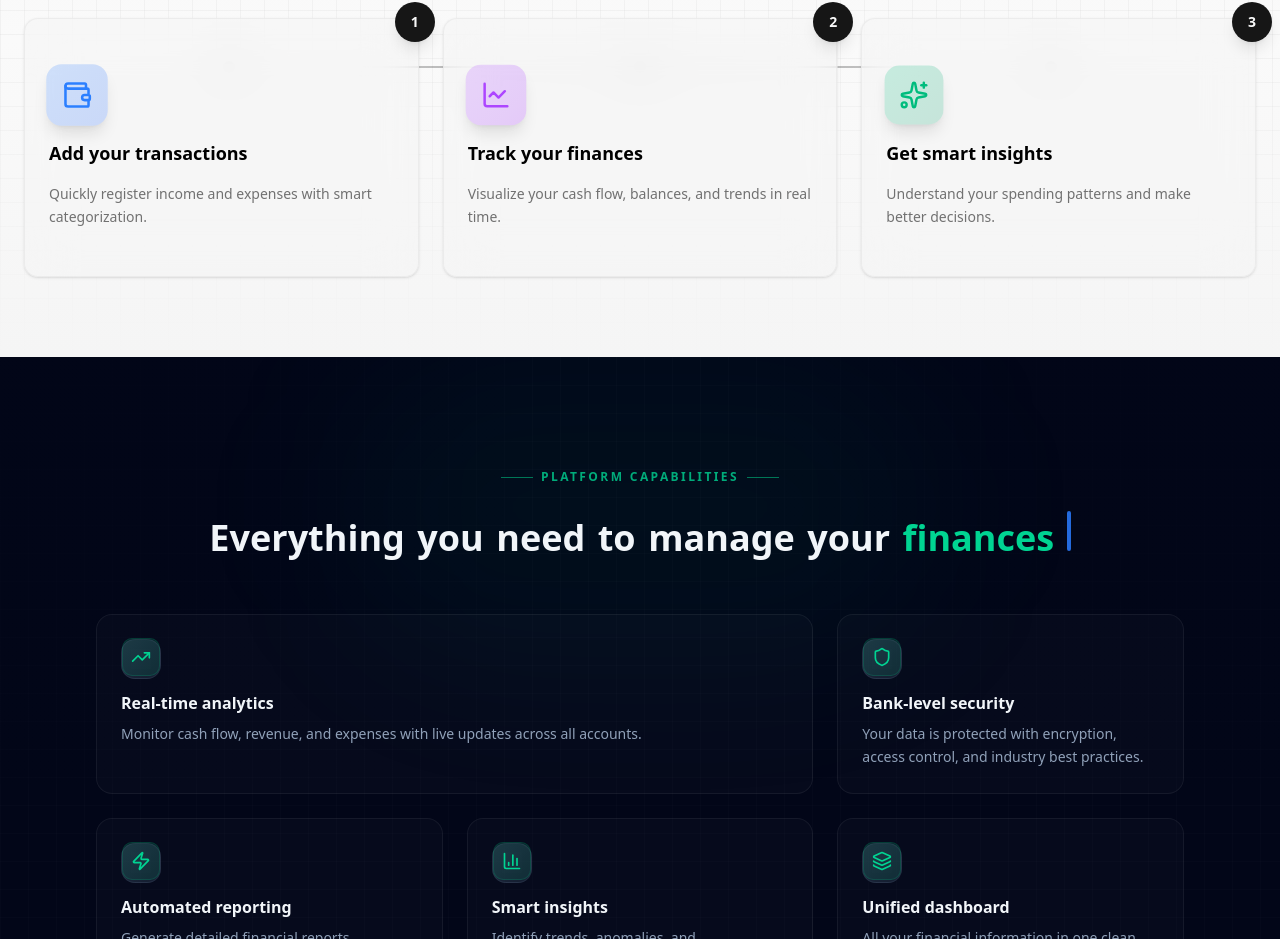
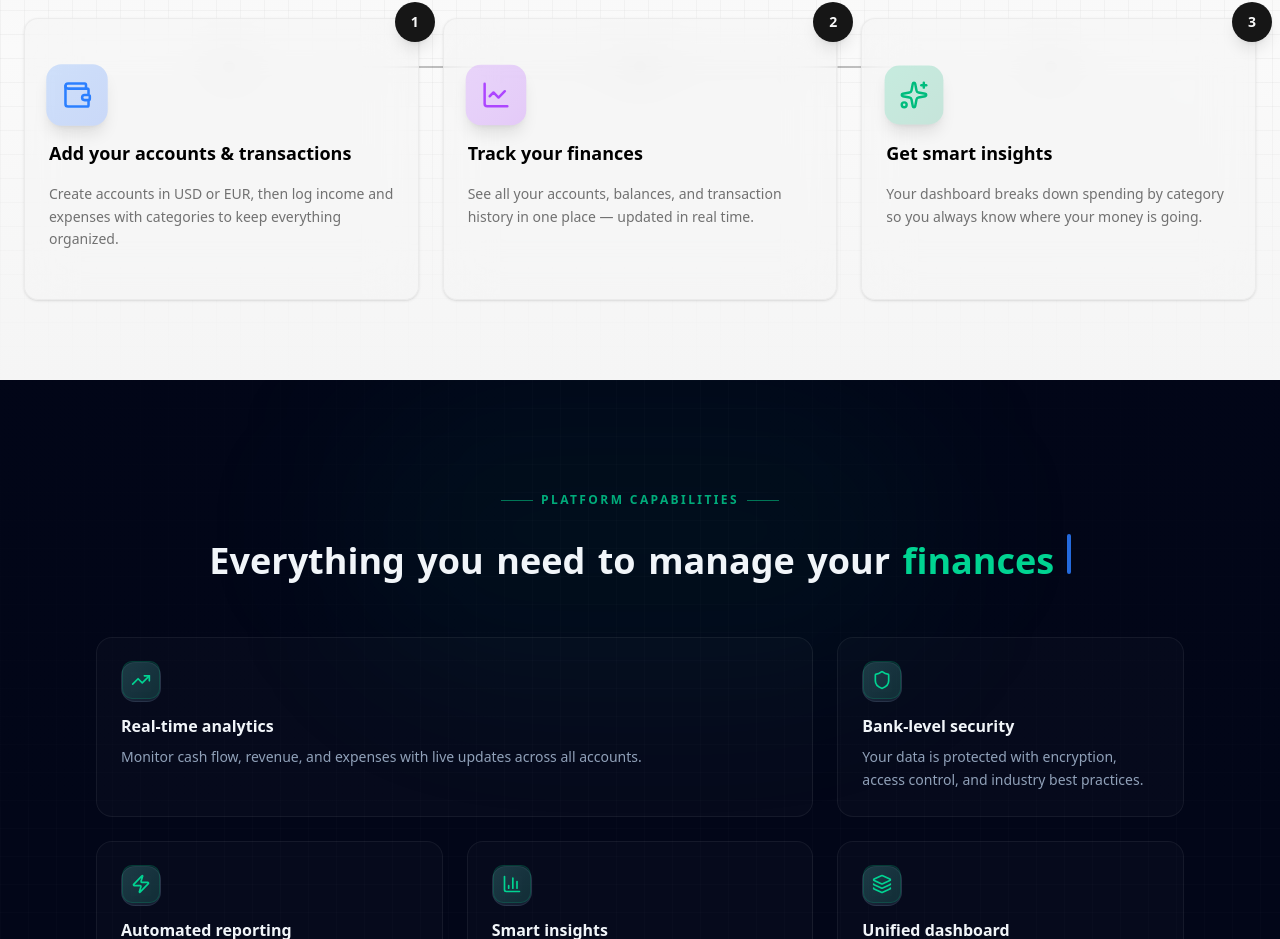
Before and after one commit to luchersou/swiftfin-nextjs, a Next.js app: page / in a window 1280 px wide. Shown: the part 1057-1996 px from the top of the page. Built offline with nearby package versions, Linux system fonts and the light colour scheme.

Commit message:
feat: improve how-it-works step descriptions with app-specific details

```diff
--- a/src/components/sections/HowItWorks.tsx
+++ b/src/components/sections/HowItWorks.tsx
@@ -7,9 +7,9 @@ import { motion } from "framer-motion"
 const steps = [
   {
     icon: Wallet,
-    title: "Add your transactions",
+    title: "Add your accounts & transactions",
     description:
-      "Quickly register income and expenses with smart categorization.",
+      "Create accounts in USD or EUR, then log income and expenses with categories to keep everything organized.",
     gradient: "from-blue-500/20 to-blue-600/20",
     iconColor: "text-blue-500",
   },
@@ -17,7 +17,7 @@ const steps = [
     icon: LineChart,
     title: "Track your finances",
     description:
-      "Visualize your cash flow, balances, and trends in real time.",
+      "See all your accounts, balances, and transaction history in one place — updated in real time.",
     gradient: "from-purple-500/20 to-purple-600/20",
     iconColor: "text-purple-500",
   },
@@ -25,7 +25,7 @@ const steps = [
     icon: Sparkles,
     title: "Get smart insights",
     description:
-      "Understand your spending patterns and make better decisions.",
+      "Your dashboard breaks down spending by category so you always know where your money is going.",
     gradient: "from-emerald-500/20 to-emerald-600/20",
     iconColor: "text-emerald-500",
   },
```
